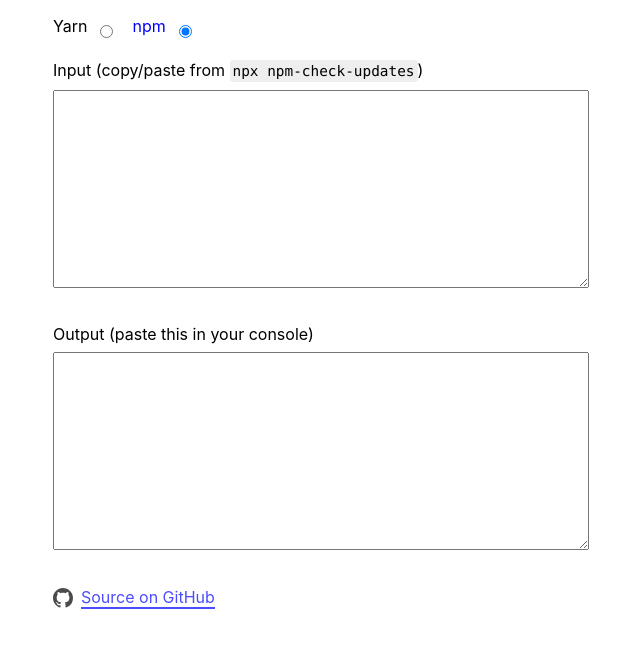
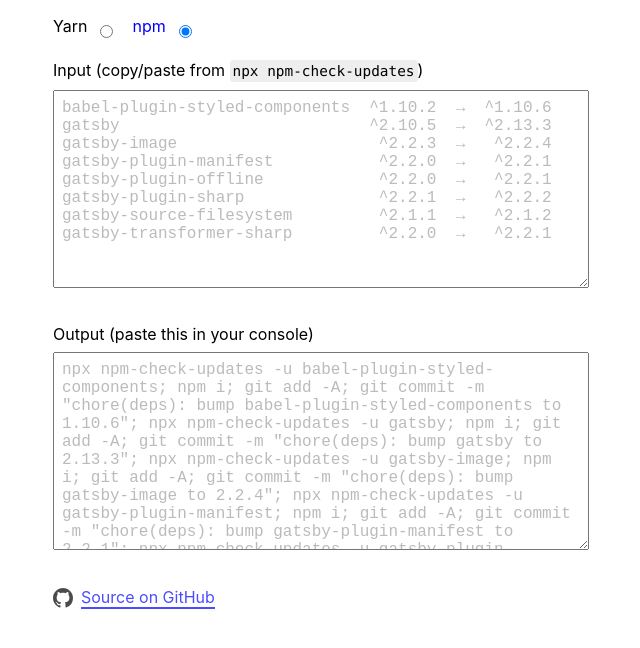
Before and after one commit to veksen/npm-check-update-terminal-helper, a React (Create React App) app: page / in a window 1280 px wide. Shown: the top 648 px of the page, without its empty margins (319-959 px from the left). Built offline with nearby package versions, Linux system fonts and the light colour scheme.

Commit message:
feat: add placeholder examples for clarity

```diff
--- a/src/App.css
+++ b/src/App.css
@@ -53,6 +53,10 @@
   width: 100%;
 }
 
+textarea::placeholder {
+  color: #bbb;
+}
+
 code {
   display: inline-block;
   font-size: 90%;
--- a/src/App.tsx
+++ b/src/App.tsx
@@ -8,6 +8,15 @@
 }
 
 type PackageManager = "yarn" | "npm";
+
+const sampleInput = `babel-plugin-styled-components  ^1.10.2  →  ^1.10.6
+gatsby                          ^2.10.5  →  ^2.13.3
+gatsby-image                     ^2.2.3  →   ^2.2.4
+gatsby-plugin-manifest           ^2.2.0  →   ^2.2.1
+gatsby-plugin-offline            ^2.2.0  →   ^2.2.1
+gatsby-plugin-sharp              ^2.2.1  →   ^2.2.2
+gatsby-source-filesystem         ^2.1.1  →   ^2.1.2
+gatsby-transformer-sharp         ^2.2.0  →   ^2.2.1`;
 
 function App() {
   const [input, setInput] = useState("");
@@ -41,6 +50,8 @@
       .join("; ");
   }
 
+  const sampleOutput = parse(sampleInput);
+
   return (
     <div className="App">
       <div className="container">
@@ -73,10 +84,17 @@
           value={input}
           onChange={handleOnChange}
           rows={10}
+          placeholder={sampleInput}
         />
 
         <label htmlFor="output">Output (paste this in your console)</label>
-        <textarea id="output" value={parse(input)} rows={10} readOnly />
+        <textarea
+          id="output"
+          value={parse(input)}
+          rows={10}
+          readOnly
+          placeholder={sampleOutput}
+        />
 
         <div className="see-on-github">
           <a
```
